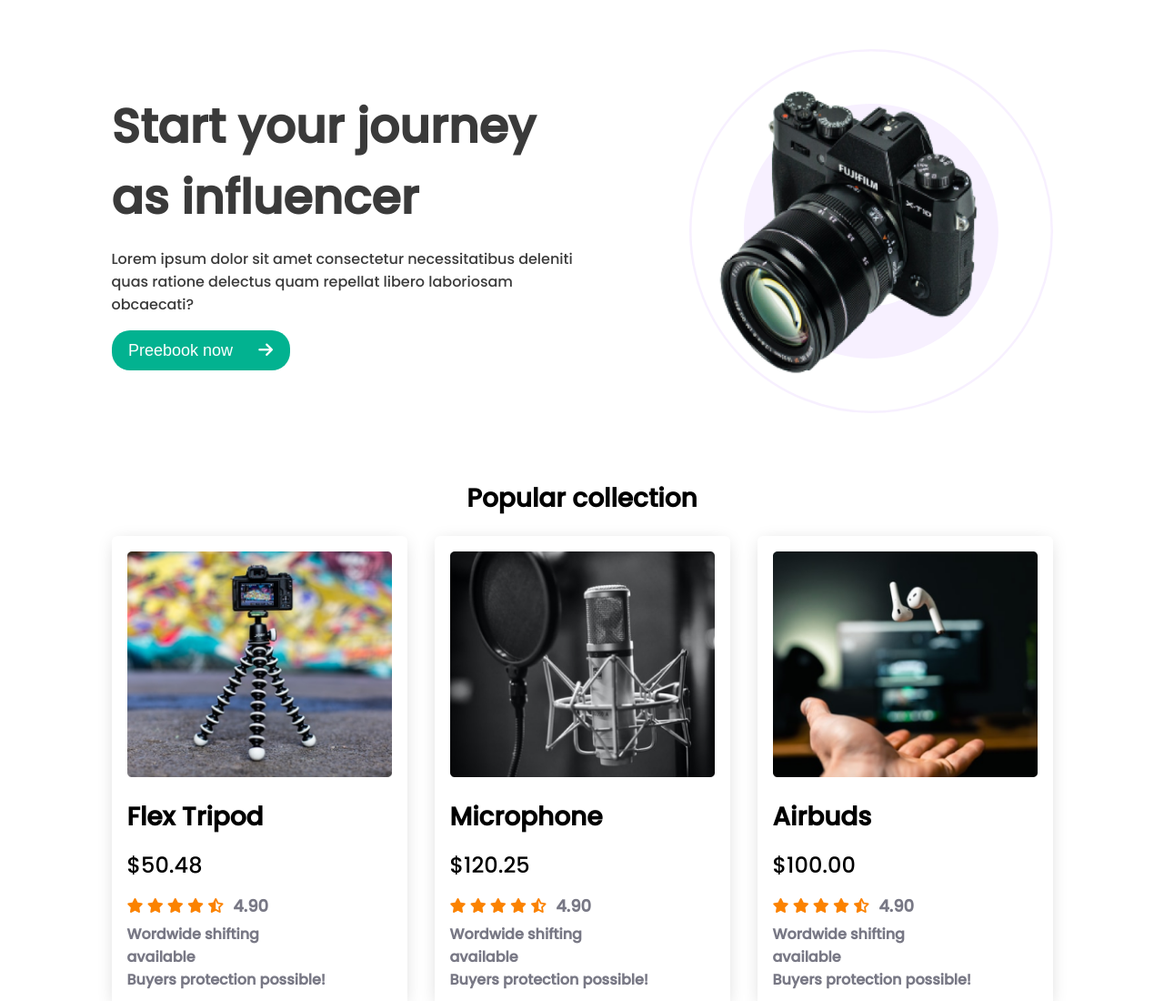
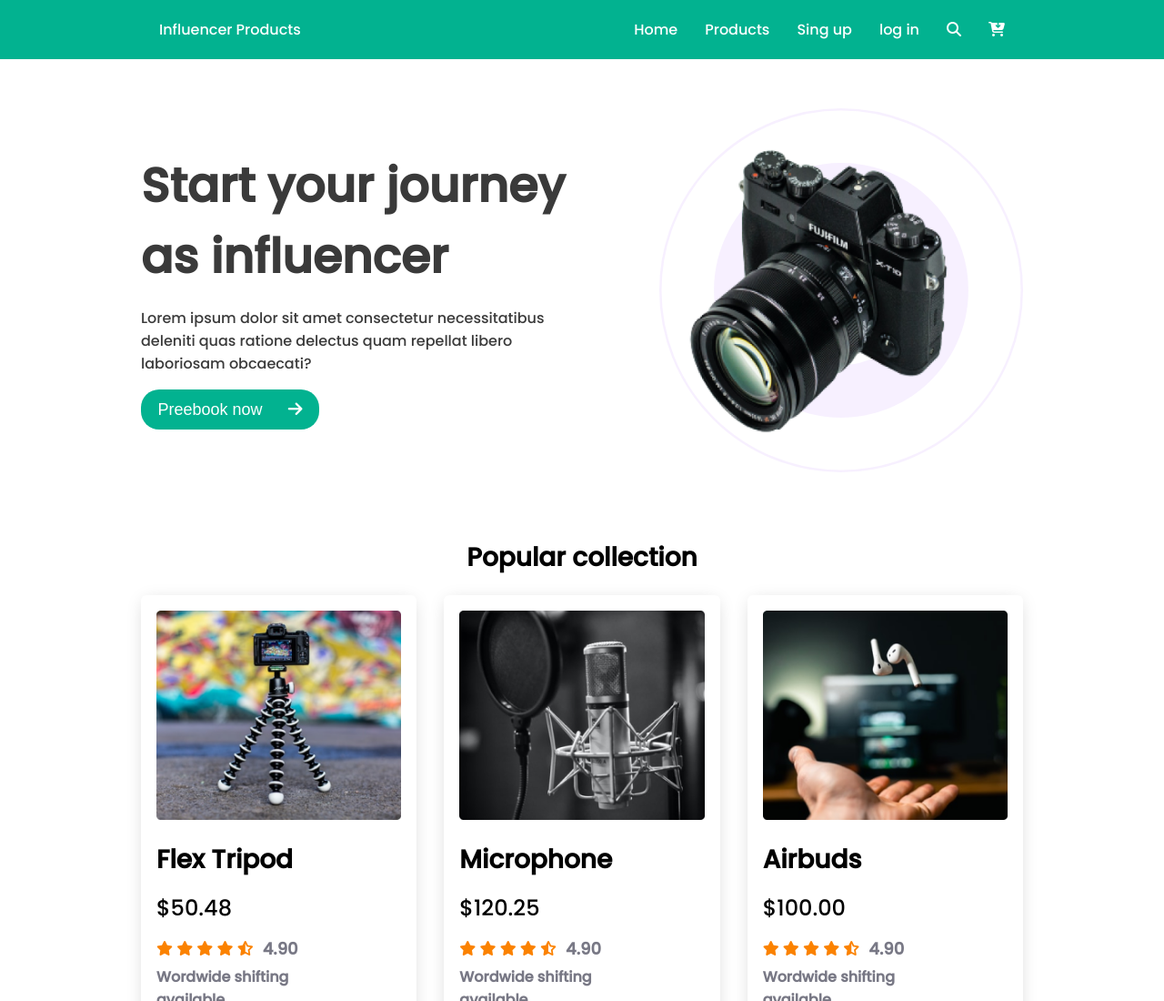
Before and after one commit to naimxno/Influencer-Gadget, a plain HTML site: page index.html in a window 1280 px wide. Shown: the top 1100 px of the page at 91% size. Drawn offline with Linux system fonts and the light colour scheme.

Commit message:
90%-complete

```diff
--- a/index.html
+++ b/index.html
@@ -18,6 +18,31 @@
 
 <body>
   <header>
+    <nav>
+      <div class="nav-container">
+        <div class="bars">
+          <i class="fas fa-bars"></i>
+        </div>
+        <div class="site-name">
+          <p>Influencer Products</p>
+        </div>
+        <div class="menu-container">
+          <div class="menu-bar">
+            <ul>
+              <li><a href="">Home</a></li>
+              <li><a href="">Products</a></li>
+              <li><a href="">Sing up</a></li>
+              <li><a href="">log in</a></li>
+              <li><a href=""><i class="fas fa-search"></i></a></li>
+              <!-- <li><a href=""><i class="fas fa-cart-arrow-down"></i></a></li> -->
+            </ul>
+          </div>
+          <div class="shop">
+            <i class="fas fa-cart-arrow-down"></i>
+          </div>
+        </div>
+      </div>
+    </nav>
 
   </header>
 
--- a/styles/style.css
+++ b/styles/style.css
@@ -1,21 +1,75 @@
 *{
   margin: 0;
   padding: 0;
-  /* box-sizing: border-box; */
+  box-sizing: border-box;
 }
 
 body{
   font-family: 'Poppins', sans-serif;
 }
+/* ---------nav-ber---------- */
+nav{
+  width: 100%;
+  background-color: #02B290;
+}
+.nav-container{
+  width: 100%;
+  max-width: 970px;
+  margin: auto;
+  padding: 20px;
+  display: flex;
+  justify-content: space-between;
+  color: #ffffff;
+}
+.bars{
+  display: none;
+}
+.menu-bar{
+  margin-right: 30px;
+}
+.menu-bar ul{
+  display: flex;
+}
+.menu-bar ul li{
+  margin-left: 30px;
+  list-style: none;
+}
+.menu-bar ul li a{
+ text-decoration: none;
+ color: #ffffff;
+ font-size: 16px;
+}
+.menu-container{
+  display: flex;
+}
+/* .shop{
+  margin-left: 30px;
+} */
+
 main{
   width: 100%;
-  max-width: 1035px;
+  max-width: 970px;
   margin: auto;
 }
 /* --------------influencer-container--------------- */
 .influencer-container{
   width: 100%;
   display: flex;
+}
+.influencer-container:hover .influencer-title button{
+  animation: animate 1s ease-in-out 0.01s infinite alternate;
+  background-color: #B9345A;
+}
+@keyframes animate {
+  0%{
+   transform: scale(1);
+  }
+  50%{
+    transform: scale(1.2);
+  }
+  100%{
+    transform: scale(1);
+  }
 }
 .influencer-title{
   width: 50%;
@@ -132,10 +186,16 @@ footer h1{
   margin-right: 20px;
   margin-top: 10px;
 }
-/* ----------------media quality----------- */
+/* ----------------media----------- */
 /* ------------moble-veiw------------ */
 @media only screen and (max-width: 688px) {
-   main{
+  .menu-bar{
+    display: none;
+  }
+  .bars{
+    display: block;
+  }
+  main{
      width: 100%;
    }
   .influencer-container{
@@ -186,13 +246,20 @@ footer h1{
 
 /* -----------tab-view--------- */
 @media only screen and (min-width:689px) and (max-width: 992px) {
-   main{
+  .menu-bar{
+    display: none;
+  }
+  .bars{
+    display: block;
+  }
+  main{
      width: 100%;
    }
   .influencer-container{
   flex-direction: column;
 
   }
+
   .influencer-title{
     width: 80%;
     margin: auto;
```
